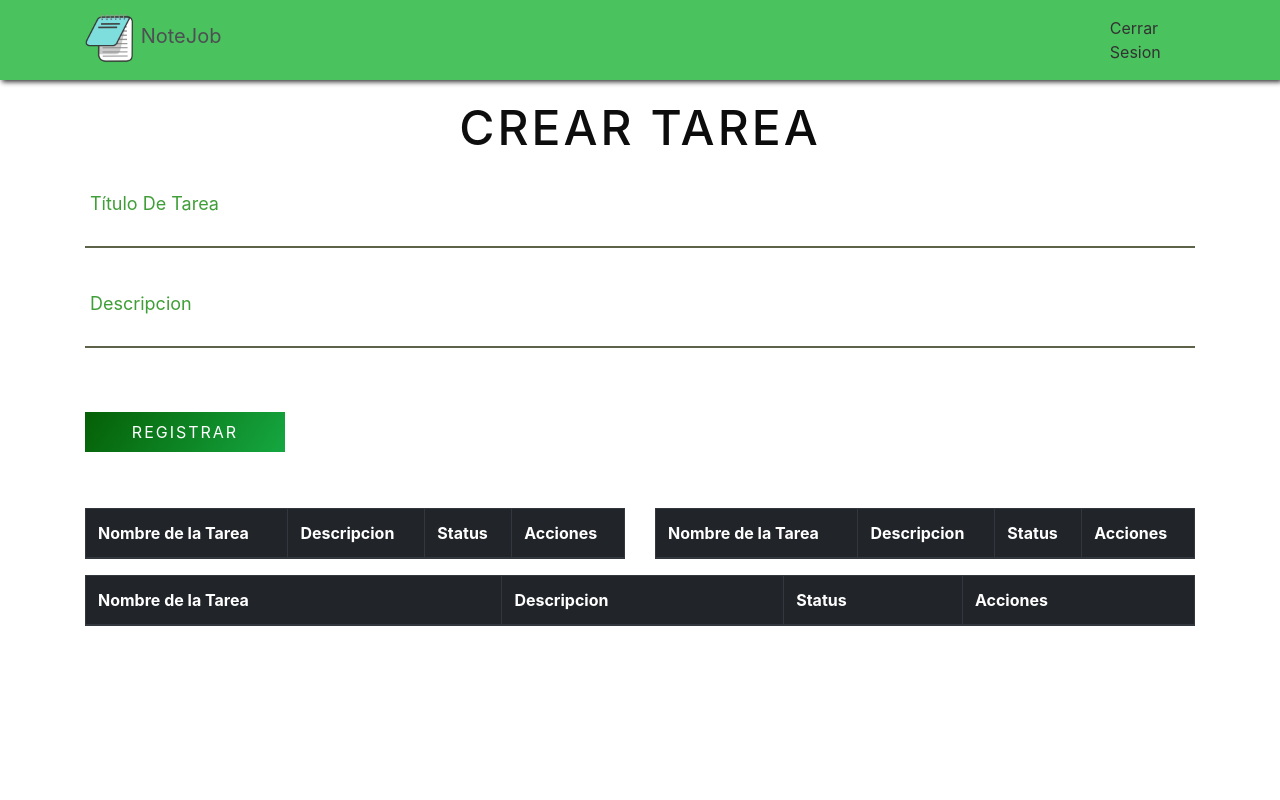
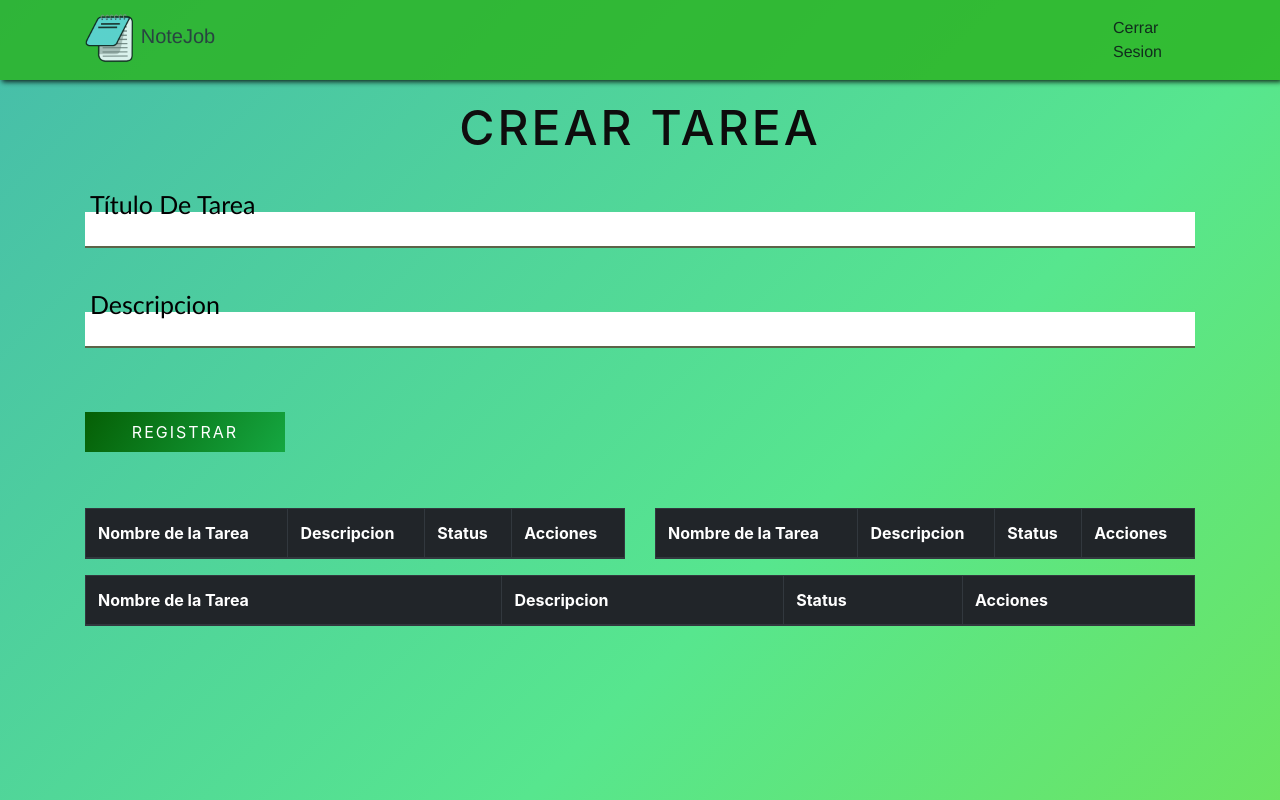
Before and after one commit to leyonel/ToDoNoteJob, a PHP site: page /tareas.php in a window 1280 px wide. Run offline with PHP 8.4, Linux system fonts and the light colour scheme; the visitor is signed in with stand-in values (Sample User, id 1); data that the repository does not hold is empty; some libraries are stand-ins or nearby versions.

Commit message:
cambios del css

```diff
--- a/homeStyle.css
+++ b/homeStyle.css
@@ -1,3 +1,24 @@
+body {
+    background-size: 300% 300%;
+    background-image: linear-gradient(
+          -45deg,
+          rgb(126, 227, 59) 0%,
+          rgb(87, 230, 142) 25%,
+          rgb(68, 183, 174) 51%,
+          rgb(30, 150, 230) 100%
+    );
+    animation: AnimateBG 20s ease infinite;
+  }
+
+  @keyframes AnimateBG {
+    0%{background-position:0% 50%}
+    50%{background-position:100% 50%}
+    100%{background-position:0% 50%}
+  }
+
+
+
+/*------------------------------------------------*/
 .navbar{
     box-shadow: 2px 2px 5px rgb(2, 1, 1);
     opacity: .8;
@@ -7,13 +28,19 @@
 }
 
 #navig{
-    background-color:#1db336;
+    background-color:#2ab31d;
 }
 .navbar .nav-item .nav-link{
    color: rgb(0, 0, 0);
 }
 
+.navbar-brand{
+    font-family: 'Franklin Gothic Medium', 'Arial Narrow', Arial, sans-serif;
+}
 /* ---------------------------------- */
+.nav-item a{
+    font-family: 'Franklin Gothic Medium', 'Arial Narrow', Arial, sans-serif;
+}
 .main-header{
     position: relative;
     background: url(img/home.png);
@@ -78,10 +105,11 @@
     position: absolute;
     left: 20px;
     bottom: 11px;
-    font-size: 18px;
+    font-size: 25px;
+    font-family: 'Gill Sans', 'Gill Sans MT', Calibri, 'Trebuchet MS', sans-serif;
     line-height: 50px;
     font-weight: 400;
-    color: #3f9e37;
+    color: #000000;
     cursor: text;
     text-transform: capitalize;
     transition: transform 0.2s ease-in-out;
@@ -109,7 +137,3 @@
     border: none;
     cursor: pointer;
 }
-
-
-
-/* ------------------------------------------------------- */
--- a/styleTabla.css
+++ b/styleTabla.css
@@ -21,3 +21,7 @@ body{
     border-bottom-width: 0;
 
 }
+
+.contenido{
+    color: aqua;
+}
```
